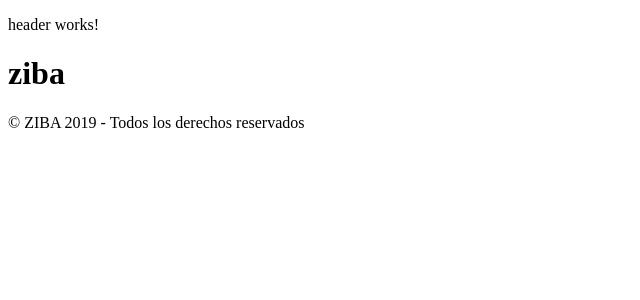
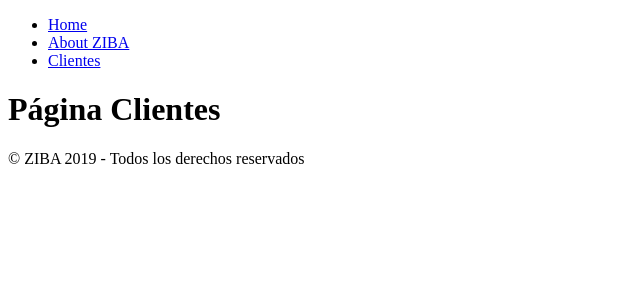
Before and after one commit to gbelen/ziba, an Angular app: page / in a window 1280 px wide. Shown: the top 300 px of the page, without its empty margins (0-640 px from the left). Built offline with nearby package versions, Linux system fonts and the light colour scheme.

Commit message:
Agregué algunas rutas al NavBar en el componente header

```diff
--- a/src/app/app-routing.module.ts
+++ b/src/app/app-routing.module.ts
@@ -1,10 +1,22 @@
 import { NgModule } from '@angular/core';
 import { Routes, RouterModule } from '@angular/router';
+import { ClientesComponent } from './pages/clientes/clientes.component';
+import { AboutComponent } from './pages/about/about.component';
 
-const routes: Routes = [];
+const routes: Routes = [
+  { path: '', component: ClientesComponent },
+  { path: 'about', component: AboutComponent },
+  { path: 'clientes', component: ClientesComponent },
+  { path: '**', redirectTo: '' }
+];
 
 @NgModule({
   imports: [RouterModule.forRoot(routes)],
   exports: [RouterModule]
 })
-export class AppRoutingModule { }
+
+export class AppRoutingModule {
+
+
+
+}
--- a/src/app/app.component.html
+++ b/src/app/app.component.html
@@ -1,6 +1,8 @@
 <app-header></app-header>
 
-<h1>{{ title }}</h1>
+<!-- <h1>{{ title }}</h1> -->
+
 <router-outlet></router-outlet>
 <!-- <app-about></app-about> -->
+
 <app-footer></app-footer>
--- a/src/app/includes/header/header.component.html
+++ b/src/app/includes/header/header.component.html
@@ -1,3 +1,5 @@
-<p>
-  header works!
-</p>
+<ul>
+  <li routerLinkActive=""><a routerLink="">Home</a></li>
+  <li routerLinkActive="active"><a routerLink="about">About ZIBA</a></li>
+  <li routerLinkActive="active"><a routerLink="clientes">Clientes</a></li>
+</ul>
--- a/src/app/pages/clientes/clientes.component.html
+++ b/src/app/pages/clientes/clientes.component.html
@@ -1,3 +1 @@
-<p>
-  clientes works!
-</p>
+<h1>Página Clientes</h1>
```
